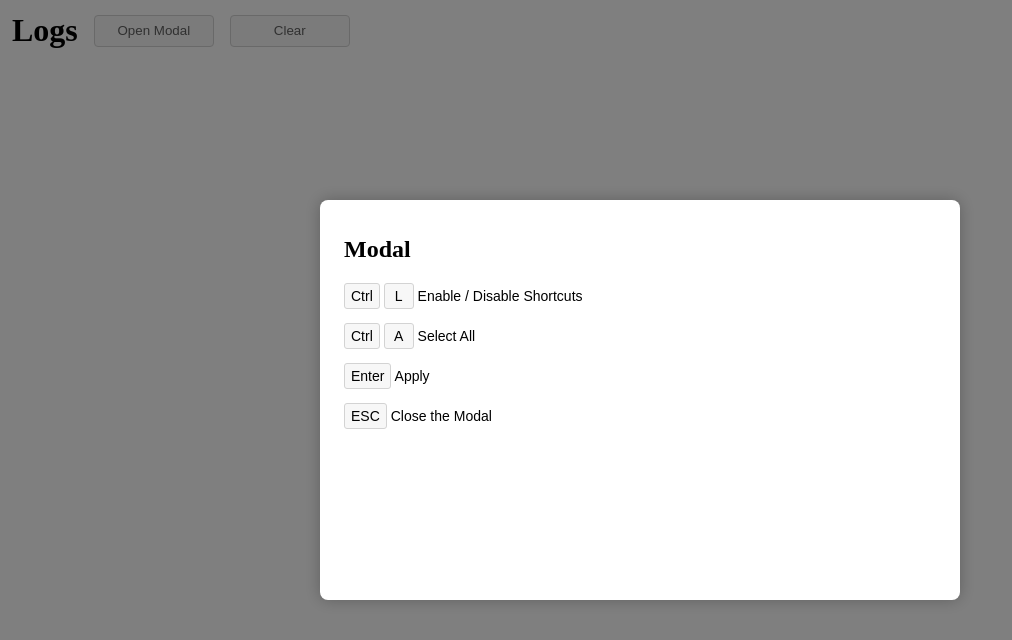
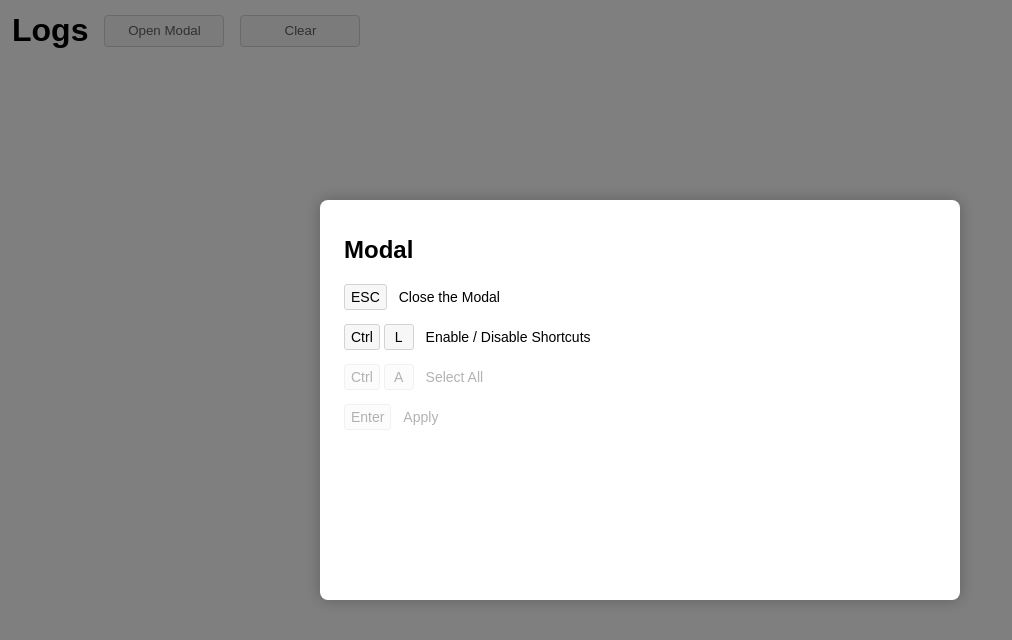
Before and after one commit to jinpill/useShortcuts, a Next.js app: page / in a window 1280 px wide. Both pictures are taken after a click on the button "Open Modal". Shown: the top 640 px of the page, without its empty margins (0-1012 px from the left). Built offline with nearby package versions, Linux system fonts and the light colour scheme.

Commit message:
edit: Improved a hook

```diff
--- a/components/Modal.tsx
+++ b/components/Modal.tsx
@@ -1,40 +1,52 @@
 import { Dispatch, SetStateAction, useEffect } from "react";
 import useShortcuts from "../hooks/useShortcuts";
+import Shortcut from "../components/Shortcut";
 import style from "./Modal.module.css";
 
 interface ModalProps {
   title: string;
   onClose: () => void;
   onLog: Dispatch<SetStateAction<string[]>>;
-  children: React.ReactNode;
 }
 
 const Modal = (props: ModalProps) => {
-  const log = (feature: string) => {
+  const addLog = (feature: string) => {
     console.log("Feature:", feature);
     props.onLog((prev) => [...prev, feature]);
   };
 
-  const ENTER = useShortcuts("Enter", () => {
-    log("Apply");
+  const ENTER = useShortcuts({
+    keys: "Enter",
+    disabled: true,
+    callback: () => {
+      addLog("Apply");
+    },
   });
 
-  const CTRL_A = useShortcuts("Ctrl A", "Command A", () => {
-    log("Select All");
+  const CTRL_A = useShortcuts({
+    keys: ["Ctrl A", "Command A"],
+    disabled: true,
+    callback: () => {
+      addLog("Select All");
+    },
   });
 
-  useShortcuts("Escape", () => {
-    props.onClose();
-    log("Close Modal");
+  const ESCAPE = useShortcuts({
+    keys: "Escape",
+    callback: () => {
+      props.onClose();
+      addLog("Close Modal");
+    },
   });
 
-  useShortcuts("Ctrl L", "Command L", () => {
-    const disabled = ENTER.disabled && CTRL_A.disabled;
-
-    ENTER.disabled = !disabled;
-    CTRL_A.disabled = !disabled;
-
-    log(disabled ? "Enable Shortcuts" : "Disable Shortcuts");
+  const CTRL_L = useShortcuts({
+    keys: ["Ctrl L", "Command L"],
+    callback: () => {
+      const disabled = ENTER.disabled && CTRL_A.disabled;
+      ENTER.disabled = !disabled;
+      CTRL_A.disabled = !disabled;
+      addLog(disabled ? "Enable Shortcuts" : "Disable Shortcuts");
+    },
   });
 
   const handleStopPropagation = (ev: React.MouseEvent) => {
@@ -50,7 +62,16 @@ const Modal = (props: ModalProps) => {
     <div className={style.cover} onClick={props.onClose}>
       <div className={style.container} onClick={handleStopPropagation}>
         <h2 className={style.title}>{props.title}</h2>
-        <div>{props.children}</div>
+        <div>
+          <Shortcut shortcut="ESC" feature="Close the Modal" disabled={ESCAPE.disabled} />
+          <Shortcut
+            shortcut="Command L"
+            feature="Enable / Disable Shortcuts"
+            disabled={CTRL_L.disabled}
+          />
+          <Shortcut shortcut="Command A" feature="Select All" disabled={CTRL_A.disabled} />
+          <Shortcut shortcut="Enter" feature="Apply" disabled={ENTER.disabled} />
+        </div>
       </div>
     </div>
   );
--- a/components/Shortcut.module.css
+++ b/components/Shortcut.module.css
@@ -1,3 +1,7 @@
+.shortcut {
+  transition: opacity 0.2s ease-in-out;
+}
+
 .shortcut,
 .shortcut kbd {
   font-size: 14px;
@@ -17,3 +21,11 @@
 
   text-align: center;
 }
+
+.disabled {
+  opacity: 0.3;
+}
+
+.feature {
+  margin-left: 8px;
+}
--- a/components/Shortcut.tsx
+++ b/components/Shortcut.tsx
@@ -1,10 +1,12 @@
 import { Fragment } from "react";
 import { isMacOs } from "react-device-detect";
+import classNames from "classnames";
 import style from "./Shortcut.module.css";
 
 interface IShortcutProps {
   shortcut: string;
   feature: string;
+  disabled?: boolean;
 }
 
 const Shortcut = (props: IShortcutProps) => {
@@ -13,13 +15,17 @@ const Shortcut = (props: IShortcutProps) => {
     .map((key) => (isMacOs ? key : key.replace("Command", "Ctrl")));
 
   return (
-    <p className={style.shortcut}>
+    <p
+      className={classNames(style.shortcut, {
+        [style.disabled]: props.disabled,
+      })}
+    >
       {shortcuts.map((key, i) => (
         <Fragment key={`${key}-${i}`}>
           <kbd>{key}</kbd>{" "}
         </Fragment>
       ))}
-      {props.feature}
+      <span className={style.feature}>{props.feature}</span>
     </p>
   );
 };
--- a/hooks/useShortcuts.ts
+++ b/hooks/useShortcuts.ts
@@ -1,19 +1,14 @@
 import { useRef, useCallback, useEffect } from 'react';
 import { isMacOs } from 'react-device-detect';
 
-type Callback = () => void
+export type Callback = () => void
 
-type ShortcutObject = {
+export type ShortcutObject = {
   get disabled(): boolean;
   set disabled(value: boolean);
 }
 
-interface UseShortcuts {
-  (_options: string, _callback: Callback): ShortcutObject
-  (_options: string, _optionsForMac: string, _callback: Callback): ShortcutObject
-}
-
-interface Shortcuts {
+export interface Shortcuts {
   key: string,
   ctrlKey?: boolean,
   altKey?: boolean,
@@ -21,44 +16,72 @@ interface Shortcuts {
   metaKey?: boolean,
 }
 
+export type ShortcutKeys = string | [string, string]
+
+export interface ShortcutOptions {
+  keys: ShortcutKeys
+  disabled?: boolean
+  preventInFocus?: boolean
+  callback: Callback
+}
+
+export type UseShortcuts = (options: ShortcutOptions) => ShortcutObject
+
+// Get an object for shortcuts.
 const getShortcuts = (_keys: string): Shortcuts => {
+  const keys = _keys.toLowerCase();
+  const options = keys.split(" ").map(key => key.trim());
+
   const result: Shortcuts = {
-    key: "",
+    key: keys,
     ctrlKey: false,
     altKey: false,
     shiftKey: false,
     metaKey: false
   };
 
-  const keys = _keys.toLowerCase();
-  const options = keys.split(" ").map(key => key.trim());
+  if (options.includes("ctrl")) {
+    result.ctrlKey = true;
+    result.key = result.key.replace("ctrl", "");
+  }
 
-  if (options.includes("ctrl")) result.ctrlKey = true;
-  if (options.includes("alt")) result.altKey = true;
-  if (options.includes("shift")) result.shiftKey = true;
-  if (options.includes("command")) result.metaKey = true;
-  result.key = keys.replace("ctrl", "").replace("alt", "").replace("shift", "").replace("command", "").trim();
+  if (options.includes("alt")) {
+    result.altKey = true;
+    result.key = result.key.replace("alt", "");
+  }
 
+  if (options.includes("shift")) {
+    result.shiftKey = true;
+    result.key = result.key.replace("shift", "");
+  }
+
+  if (options.includes("command")) {
+    result.metaKey = true;
+    result.key = result.key.replace("command", "");
+  }
+
+  result.key = result.key.trim();
   return result;
 }
 
-const useShortcuts: UseShortcuts = (_options: string, _optionsForMac: string | Callback, _callback?: Callback) => {
-  let keys: string = "";
-  let callback: Callback | null = null;
-  const disabled = useRef(false);
+// Get the shortcut keys.
+const getKeys = (keys: ShortcutKeys): string => {
+  if (keys instanceof Array) {
+    const index = Number(isMacOs)
+    return keys[index]
+  }
 
-  if (typeof _optionsForMac !== 'string') {
-    keys = _options;
-    callback = _optionsForMac;
-  } else if (typeof _callback !== 'undefined') {
-    keys = isMacOs ? _optionsForMac : _options;
-    callback = _callback!;
-  }
+  return keys;
+}
+
+// Hook for keyboard shortcuts.
+const useShortcuts: UseShortcuts = (options) => {
+  const keys = getKeys(options.keys);
+  const disabled = useRef(options.disabled ?? false);
 
   const shortcuts = getShortcuts(keys);
   const handleKeyDown = useCallback((event: KeyboardEvent) => {
     if (shortcuts.key === "") return;
-    if (callback === null) return;
 
     if (event.key.toLowerCase() !== shortcuts.key) return;
     if (event.ctrlKey !== shortcuts.ctrlKey) return;
@@ -68,14 +91,14 @@ const useShortcuts: UseShortcuts = (_options: string, _optionsForMac: string | C
 
     event.preventDefault();
     if (disabled.current) return;
-    callback();
+    options.callback();
   }, [
     shortcuts.key,
     shortcuts.ctrlKey,
     shortcuts.altKey,
     shortcuts.shiftKey,
     shortcuts.metaKey,
-    callback
+    options
   ]);
 
   useEffect(() => {
--- a/package.json
+++ b/package.json
@@ -12,6 +12,7 @@
     "@types/node": "18.11.10",
     "@types/react": "18.0.26",
     "@types/react-dom": "18.0.9",
+    "classnames": "^2.3.2",
     "eslint": "8.29.0",
     "eslint-config-next": "13.0.6",
     "next": "13.0.6",
--- a/pages/api/hello.ts
+++ /dev/null
@@ -1,13 +0,0 @@
-// Next.js API route support: https://nextjs.org/docs/api-routes/introduction
-import type { NextApiRequest, NextApiResponse } from 'next'
-
-type Data = {
-  name: string
-}
-
-export default function handler(
-  req: NextApiRequest,
-  res: NextApiResponse<Data>
-) {
-  res.status(200).json({ name: 'John Doe' })
-}
--- a/pages/globals.css
+++ b/pages/globals.css
@@ -6,4 +6,5 @@ body,
 
 body {
   margin: 0;
+  font-family: sans-serif;
 }
--- a/pages/index.tsx
+++ b/pages/index.tsx
@@ -1,5 +1,4 @@
 import { useEffect, useState, useRef } from "react";
-import Shortcut from "../components/Shortcut";
 import Modal from "../components/Modal";
 import style from "./index.module.css";
 
@@ -37,14 +36,7 @@ const Home = () => {
         ))}
       </div>
 
-      {visible && (
-        <Modal title="Modal" onClose={setVisible.bind(null, false)} onLog={setLogs}>
-          <Shortcut shortcut="Command L" feature="Enable / Disable Shortcuts" />
-          <Shortcut shortcut="Command A" feature="Select All" />
-          <Shortcut shortcut="Enter" feature="Apply" />
-          <Shortcut shortcut="ESC" feature="Close the Modal" />
-        </Modal>
-      )}
+      {visible && <Modal title="Modal" onClose={setVisible.bind(null, false)} onLog={setLogs} />}
     </>
   );
 };
```
Also changed, not shown: 1 other file (tests, documents, lock files or other folders).
